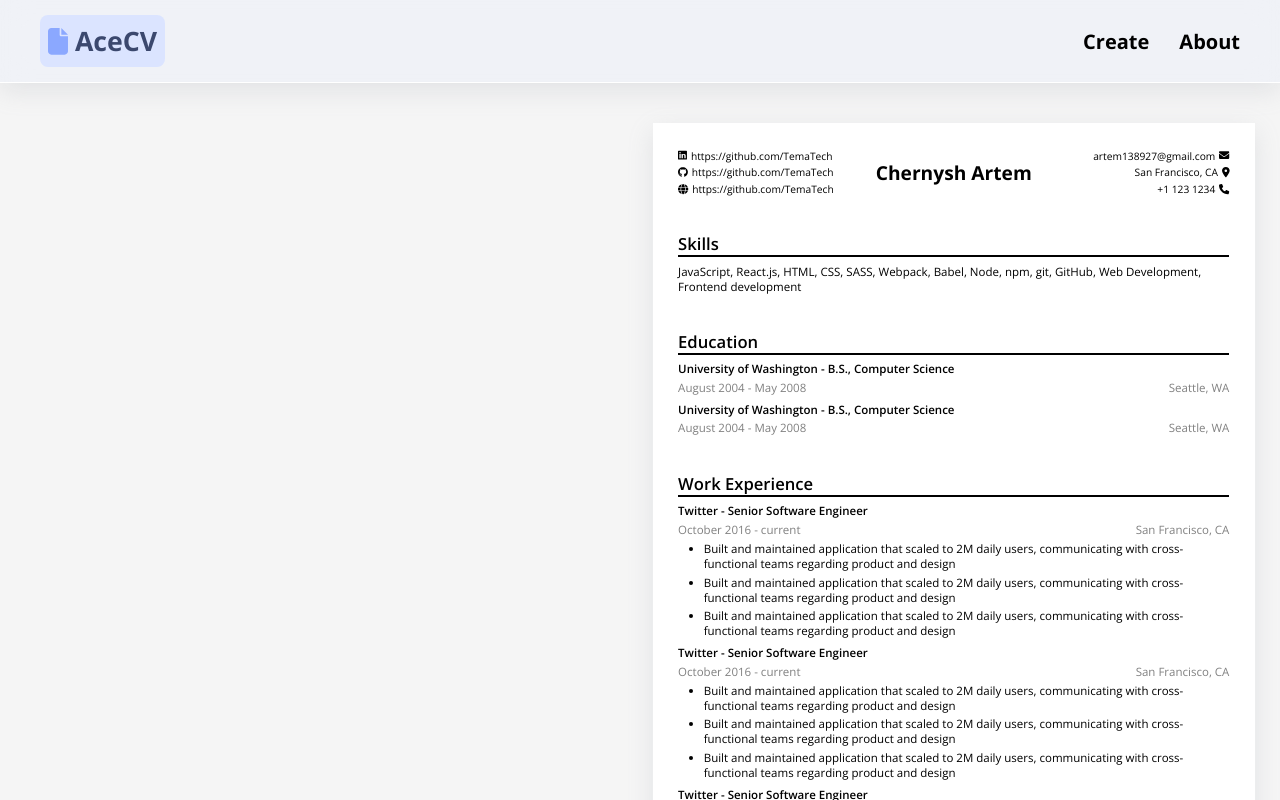
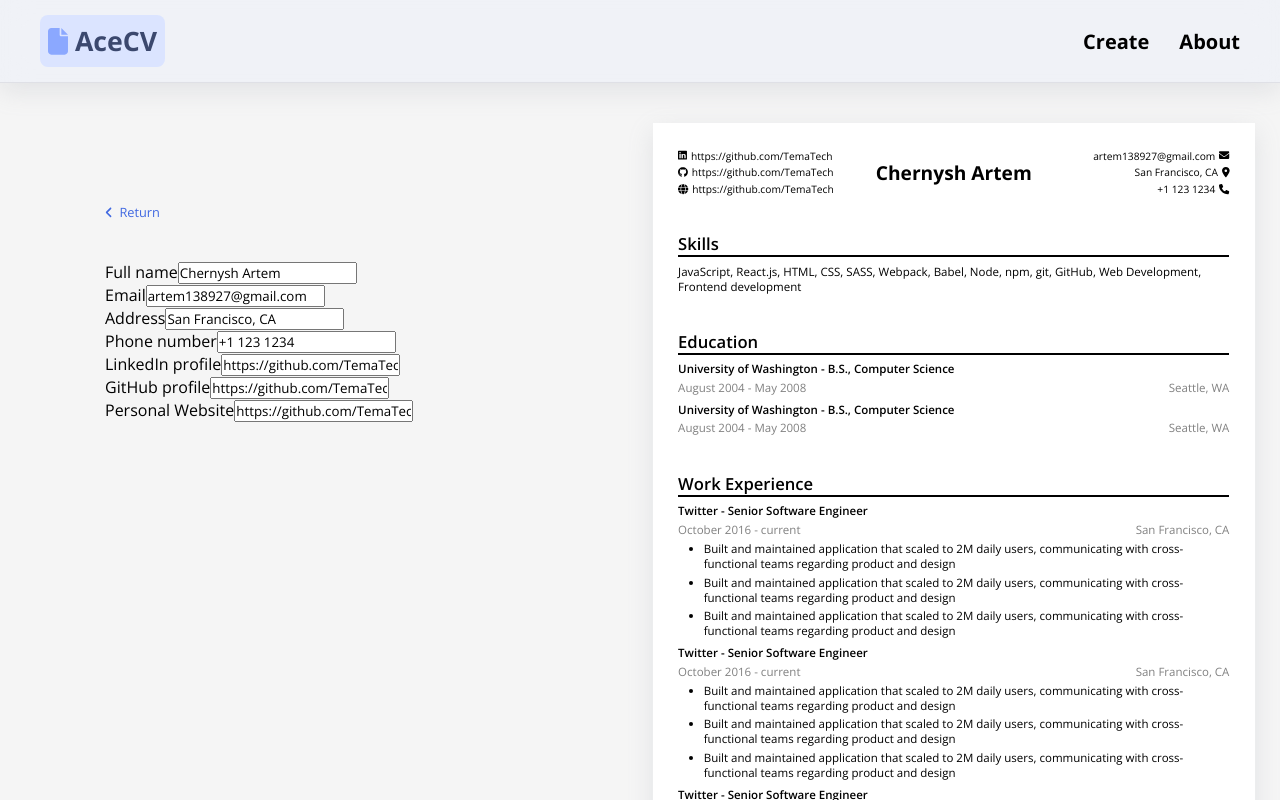
Before and after one commit to cherartem/cv-application, a React (Create React App) app: page / in a window 1280 px wide. Both pictures are taken after a click on the button "General". Built offline with nearby package versions, Linux system fonts and the light colour scheme.

Commit message:
2 form components that edit the state of the CV have been added: 'GeneralMenu' and 'SkillsMenu'

```diff
--- a/src/components/Navbar/styles/styles.css
+++ b/src/components/Navbar/styles/styles.css
@@ -16,7 +16,7 @@
   top: 0;
   z-index: 999;
   box-shadow: rgba(149, 157, 165, 0.2) 0px 8px 24px;
-  border-bottom: 1px solid white;
+  border-bottom: 1px solid rgba(220, 222, 228, 0.8588235294);
 }
 
 button.title {
--- a/src/components/Navbar/styles/styles.scss
+++ b/src/components/Navbar/styles/styles.scss
@@ -14,7 +14,7 @@
   top: 0;
   z-index: 999;
   box-shadow: rgba(149, 157, 165, 0.2) 0px 8px 24px;
-  border-bottom: 1px solid white;
+  border-bottom: 1px solid #dcdee4db;
 }
 
 button.title {
--- a/src/components/RenderCreatePage/RenderCreatePage.jsx
+++ b/src/components/RenderCreatePage/RenderCreatePage.jsx
@@ -19,7 +19,9 @@ class RenderCreatePage extends Component {
         githubLink: 'https://github.com/TemaTech',
         personalWebsite: 'https://github.com/TemaTech'
       },
-      skills: 'JavaScript, React.js, HTML, CSS, SASS, Webpack, Babel, Node, npm, git, GitHub, Web Development, Frontend development',
+      skills: {
+        skillsList: 'JavaScript, React.js, HTML, CSS, SASS, Webpack, Babel, Node, npm, git, GitHub, Web Development, Frontend development',
+      },
       education: {
         ed1: {
           uName: 'University of Washington',
@@ -77,16 +79,20 @@ class RenderCreatePage extends Component {
     }
   }
 
+  handleStateChange = (state, newData) => {
+    this.setState({ [state]: newData });
+  }
+
   render () {
     return (
       <div className="container">
-        <div className="form-container">
-          <Main/>
+        <div className="content">
+          <Main getState={this.state} handleStateChange={this.handleStateChange} />
         </div>
         <div className="showcase">
           <div className="paper-sheet">
             <General data={this.state.general} />
-            <Skills data={this.state.skills} />
+            <Skills data={this.state.skills.skillsList} />
             <Education data={this.state.education} />
             <WorkExperience data={this.state.workExperience} />
           </div>
--- /dev/null
+++ b/src/components/RenderCreatePage/forms/GeneralMenu.jsx
@@ -0,0 +1,92 @@
+import { Component } from "react";
+import { Input } from "./Input";
+
+export class GeneralMenu extends Component {
+  constructor(props) {
+    super(props);
+  }
+
+  render() {
+    return (
+      <div className="general-form-menu">
+        <div>
+          <label htmlFor="name-input">Full name</label>
+          <Input
+            htmlId="name-input"
+            getState={this.props.getState.general}
+            handleStateChange={this.props.handleStateChange}
+            value={this.props.getState.general.name}
+            t="text"
+            edit='name'
+          />
+        </div>
+        <div>
+          <label htmlFor="email-input">Email</label>
+          <Input
+            htmlId="email-input"
+            getState={this.props.getState.general}
+            handleStateChange={this.props.handleStateChange}
+            value={this.props.getState.general.email}
+            t="email"
+            edit='email'
+          />
+        </div>
+        <div>
+          <label htmlFor="address-input">Address</label>
+          <Input
+            htmlId="address-input"
+            getState={this.props.getState.general}
+            handleStateChange={this.props.handleStateChange}
+            value={this.props.getState.general.address}
+            t="text"
+            edit='address'
+          />
+        </div>
+        <div>
+          <label htmlFor="phoneNumber-input">Phone number</label>
+          <Input
+            htmlId="phoneNumber-input"
+            getState={this.props.getState.general}
+            handleStateChange={this.props.handleStateChange}
+            value={this.props.getState.general.phoneNumber}
+            t="tel"
+            edit='phoneNumber'
+          />
+        </div>
+        <div>
+          <label htmlFor="linkedIn-input">LinkedIn profile</label>
+          <Input
+            htmlId="linkedIn-input"
+            getState={this.props.getState.general}
+            handleStateChange={this.props.handleStateChange}
+            value={this.props.getState.general.linkedInLink}
+            t="url"
+            edit='linkedInLink'
+          />
+        </div>
+        <div>
+          <label htmlFor="github-input">GitHub profile</label>
+          <Input
+            htmlId="github-input"
+            getState={this.props.getState.general}
+            handleStateChange={this.props.handleStateChange}
+            value={this.props.getState.general.githubLink}
+            t="url"
+            edit='githubLink'
+          />
+        </div>
+        <div>
+          <label htmlFor="personalWebsite-input">Personal Website</label>
+          <Input
+            htmlId="personalWebsite-input"
+            getState={this.props.getState.general}
+            handleStateChange={this.props.handleStateChange}
+            value={this.props.getState.general.personalWebsite}
+            t="url"
+            edit='personalWebsite'
+          />
+        </div>
+      </div>
+    );
+  }
+}
--- /dev/null
+++ b/src/components/RenderCreatePage/forms/Input.jsx
@@ -0,0 +1,23 @@
+import { Component } from "react";
+
+export class Input extends Component {
+  constructor(props) {
+    super(props);
+    this.state = {
+      text: this.props.value
+    }
+  }
+
+  handleInputChange = async (e) => {
+    await this.setState({ text: e.target.value });
+    const objRef = this.props.getState;
+    objRef[this.props.edit] = this.state.text;
+    this.props.handleStateChange(this.props.getState, objRef);
+  }
+
+  render() {
+    return (
+      <input id={this.props.htmlId} value={this.state.text} type={this.props.t} onChange={this.handleInputChange} />
+    );
+  }
+}
--- /dev/null
+++ b/src/components/RenderCreatePage/forms/ReturnButton.jsx
@@ -0,0 +1,21 @@
+import { Component } from "react";
+import { FontAwesomeIcon } from '@fortawesome/react-fontawesome';
+import { faAngleLeft } from '@fortawesome/free-solid-svg-icons';
+
+export class ReturnButton extends Component {
+  constructor(props) {
+    super(props);
+  }
+
+  render() {
+    return (
+      <button
+        id="return-btn"
+        onClick={() => this.props.changeState('default')}
+      >
+        <FontAwesomeIcon icon={faAngleLeft} />
+        <p>Return</p>
+      </button>
+    );
+  }
+}
--- /dev/null
+++ b/src/components/RenderCreatePage/forms/SkillsMenu.jsx
@@ -0,0 +1,23 @@
+import { Component } from "react";
+import { Textarea } from "./Textarea";
+
+export class SkillsMenu extends Component {
+  constructor(props) {
+    super(props);
+  }
+
+  render() {
+    return (
+      <div className="skills-form-menu">
+        <label htmlFor="skills-textarea">Skills for this job position</label>
+        <Textarea
+          htmlId="skills-textarea"
+          getState={this.props.getState.skills}
+          handleStateChange={this.props.handleStateChange}
+          value={this.props.getState.skills.skillsList}
+          edit='skillsList'
+        />
+      </div>
+    );
+  }
+}
--- /dev/null
+++ b/src/components/RenderCreatePage/forms/Textarea.jsx
@@ -0,0 +1,23 @@
+import { Component } from "react";
+
+export class Textarea extends Component {
+  constructor(props) {
+    super(props);
+    this.state = {
+      text: this.props.value
+    }
+  }
+
+  handleInputChange = async (e) => {
+    await this.setState({ text: e.target.value });
+    const objRef = this.props.getState;
+    objRef[this.props.edit] = this.state.text;
+    this.props.handleStateChange(this.props.getState, objRef);
+  }
+
+  render() {
+    return (
+      <textarea id={this.props.htmlId} value={this.state.text} onChange={this.handleInputChange} ></textarea>
+    );
+  }
+}
--- a/src/components/RenderCreatePage/forms/main.jsx
+++ b/src/components/RenderCreatePage/forms/main.jsx
@@ -1,9 +1,12 @@
 import { Component } from "react";
 import { DefaultMenu } from "./defaultMenu";
+import { GeneralMenu } from "./GeneralMenu";
+import { ReturnButton } from "./ReturnButton";
+import { SkillsMenu } from "./SkillsMenu";
 
 export class Main extends Component {
-  constructor() {
-    super();
+  constructor(props) {
+    super(props);
     this.state = {
       page: 'default'
     }
@@ -19,6 +22,21 @@ export class Main extends Component {
         <div className="form-content">
           <h1>Set up your CV:</h1>
           <DefaultMenu changeState={this.handlePageStateChange} />
+          <button id="download-btn">Download your CV in PDF</button>
+        </div>
+      );
+    } else if (this.state.page === 'general') {
+      return (
+        <div className="form-content">
+          <ReturnButton changeState={this.handlePageStateChange} />
+          <GeneralMenu getState={this.props.getState} handleStateChange={this.props.handleStateChange} />
+        </div>
+      )
+    } else if (this.state.page === 'skills') {
+      return (
+        <div className="form-content">
+          <ReturnButton changeState={this.handlePageStateChange} />
+          <SkillsMenu getState={this.props.getState} handleStateChange={this.props.handleStateChange} />
         </div>
       );
     }
--- a/src/components/RenderCreatePage/styles/styles.css
+++ b/src/components/RenderCreatePage/styles/styles.css
@@ -173,6 +173,8 @@ p#w-title {
   width: 100%;
   height: 100%;
   position: relative;
+  display: flex;
+  align-items: flex-start;
 }
 
 .form-content {
@@ -186,7 +188,7 @@ p#w-title {
   align-items: flex-start;
   flex-direction: column;
   padding: 10vh;
-  gap: 10vh;
+  gap: 5vh;
 }
 
 .form-content h1 {
@@ -220,4 +222,37 @@ p#w-title {
   cursor: pointer;
   background: rgb(206, 218, 255);
   box-shadow: rgba(206, 218, 255, 0.8) 0px 8px 24px;
+}
+
+button#return-btn {
+  display: flex;
+  flex-direction: row;
+  align-items: center;
+  justify-content: center;
+  gap: 0.5vw;
+  font-size: 1vw;
+  border: none;
+  background: none;
+  color: royalblue;
+  cursor: pointer;
+}
+
+button#return-btn:hover {
+  text-decoration: underline;
+}
+
+button#download-btn {
+  padding: 0.8vw;
+  font-size: 1vw;
+  border: none;
+  border-radius: 0.8vw;
+  background: none;
+  border: 0.1vw solid royalblue;
+  color: royalblue;
+  cursor: pointer;
+  transition: all 150ms ease-in-out;
+}
+
+button#download-btn:hover {
+  box-shadow: rgba(149, 157, 165, 0.2) 0px 8px 24px;
 }/*# sourceMappingURL=styles.css.map */
--- a/src/components/RenderCreatePage/styles/styles.scss
+++ b/src/components/RenderCreatePage/styles/styles.scss
@@ -172,6 +172,8 @@ p#w-title {
   width: 100%;
   height: 100%;
   position: relative;
+  display: flex;
+  align-items: flex-start;
 }
 
 .form-content {
@@ -184,7 +186,7 @@ p#w-title {
   align-items: flex-start;
   flex-direction: column;
   padding: 10vh;
-  gap: 10vh;
+  gap: 5vh;
 }
 
 .form-content h1 {
@@ -219,3 +221,36 @@ p#w-title {
   background: rgb(206, 218, 255);
   box-shadow: rgba(206, 218, 255, 0.8) 0px 8px 24px;
 }
+
+button#return-btn {
+  display: flex;
+  flex-direction: row;
+  align-items: center;
+  justify-content: center;
+  gap: .5vw;
+  font-size: 1vw;
+  border: none;
+  background: none;
+  color: royalblue;
+  cursor: pointer;
+}
+
+button#return-btn:hover {
+  text-decoration: underline;
+}
+
+button#download-btn {
+  padding: .8vw;
+  font-size: 1vw;
+  border: none;
+  border-radius: .8vw;
+  background: none;
+  border: .1vw solid royalblue;
+  color: royalblue;
+  cursor: pointer;
+  transition: all 150ms ease-in-out;
+}
+
+button#download-btn:hover {
+  box-shadow: rgba(149, 157, 165, 0.2) 0px 8px 24px;
+}
```
Also changed, not shown: 2 other files (tests, documents, lock files or other folders).
